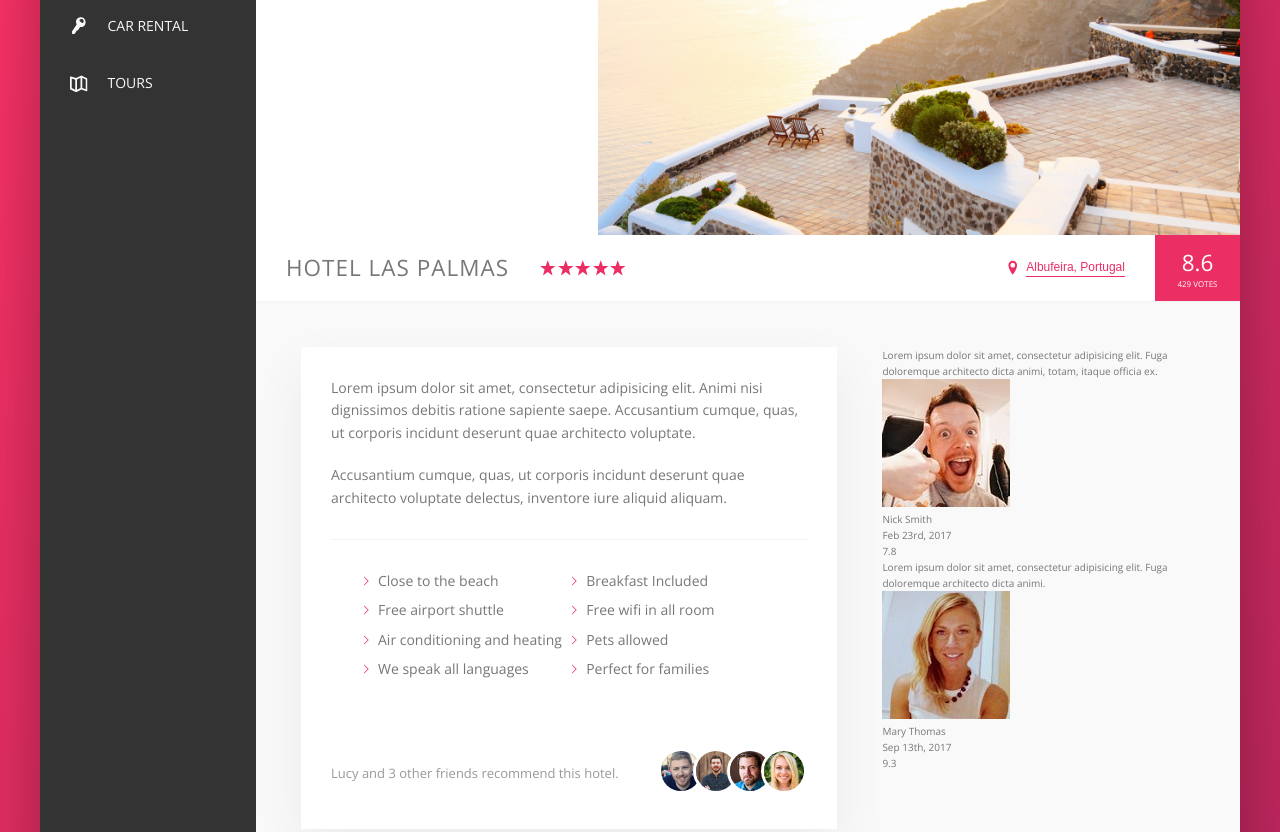
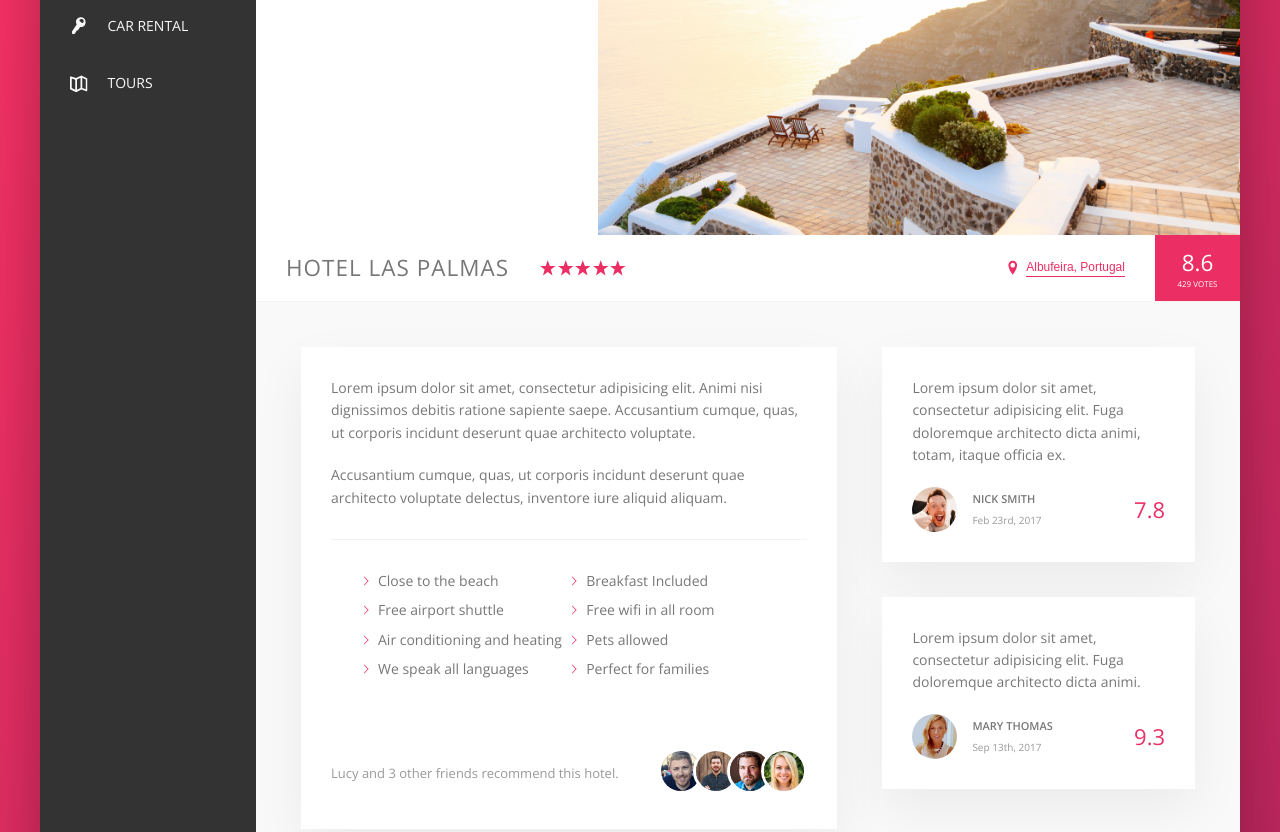
Before and after one commit to wjoe2046/css-project-flexbox, a website: page index.html in a window 1280 px wide. Shown: the part 300-1132 px from the top of the page. Drawn offline with nearby package versions, Linux system fonts and the light colour scheme.

Commit message:
type: styling body: finished styling on the rating sections via flex-box

```diff
--- a/index.html
+++ b/index.html
@@ -229,8 +229,8 @@
                   <div class="review__user-box">
                     <p class="review__user-name">Nick Smith</p>
                     <p class="review__user-date">Feb 23rd, 2017</p>
-                    <div class="review__rating">7.8</div>
                   </div>
+                  <div class="review__rating">7.8</div>
                 </figcaption>
               </figure>
 
@@ -248,8 +248,8 @@
                   <div class="review__user-box">
                     <p class="review__user-name">Mary Thomas</p>
                     <p class="review__user-date">Sep 13th, 2017</p>
-                    <div class="review__rating">9.3</div>
                   </div>
+                  <div class="review__rating">9.3</div>
                 </figcaption>
               </figure>
             </div>
--- a/sass/_components.scss
+++ b/sass/_components.scss
@@ -364,3 +364,47 @@
 
 ///////////////////////////////////////
 // Reviews
+.review {
+  background: white;
+  box-shadow: var(--shadow-light);
+  padding: 3rem;
+  margin-bottom: 3.5rem;
+
+  &__text {
+    margin-bottom: 2rem;
+  }
+
+  &__user {
+    display: flex;
+    align-items: center;
+  }
+
+  &__photo {
+    height: 4.5rem;
+    width: 4.5rem;
+    border-radius: 50%;
+    margin-right: 1.5rem;
+  }
+
+  &__user-box {
+    margin-right: auto;
+  }
+
+  &__user-name {
+    text-transform: uppercase;
+    font-size: 1.1rem;
+    font-weight: 600;
+    margin-bottom: 0.4rem;
+  }
+
+  &__user-date {
+    font-size: 1rem;
+    color: var(--color-grey-dark-3);
+  }
+
+  &__rating {
+    color: var(--color-primary);
+    font-size: 2.2rem;
+    font-weight: 300;
+  }
+}
--- a/sass/_layout.scss
+++ b/sass/_layout.scss
@@ -37,6 +37,8 @@
 }
 
 .detail {
+  font-size: 1.4rem;
+
   display: flex;
   padding: 4.5rem;
   background-color: var(--color-grey-light-1);
@@ -44,7 +46,7 @@
 }
 
 .description {
-  font-size: 1.4rem;
+  font-size: inherit;
   background-color: white;
   box-shadow: var(--shadow-light);
   padding: 3rem;
@@ -53,5 +55,6 @@
 }
 
 .user-reviews {
+  font-size: inherit;
   flex: 1;
 }
```
Also changed, not shown: css/style.css.
